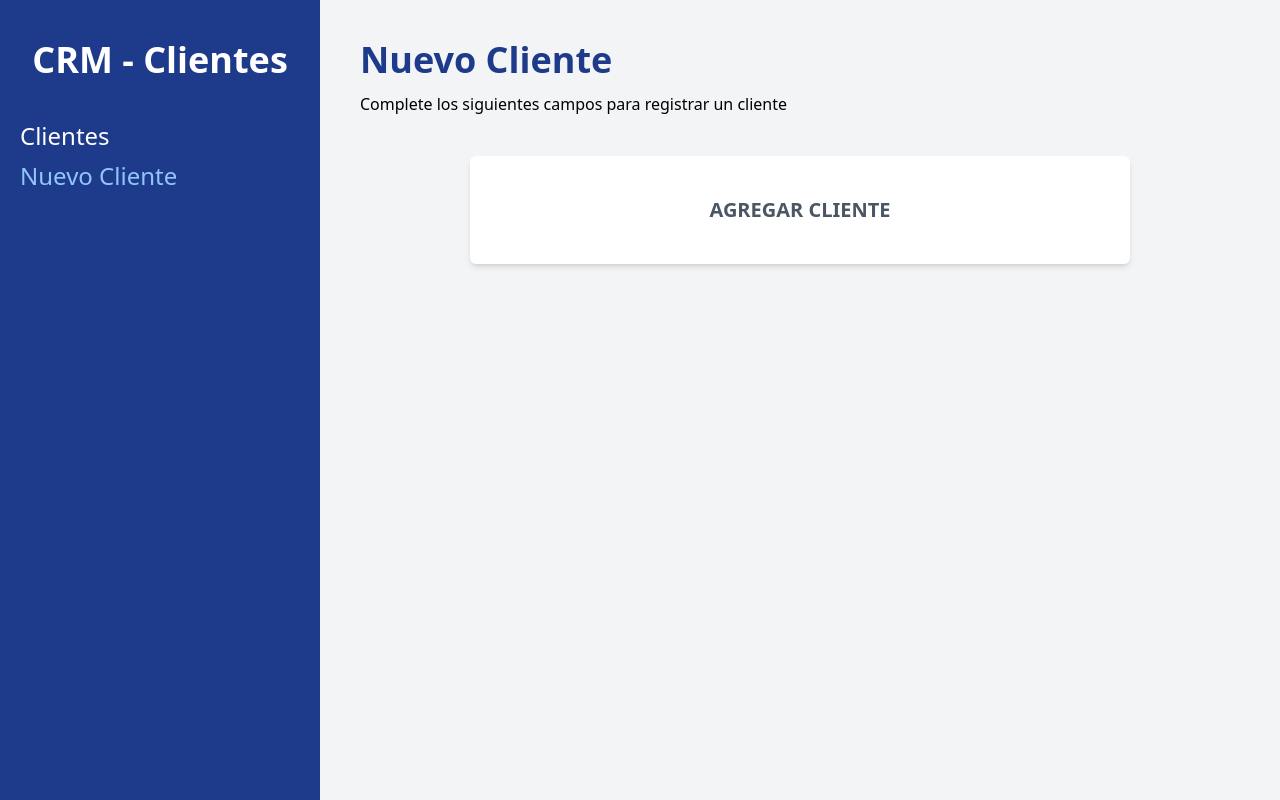
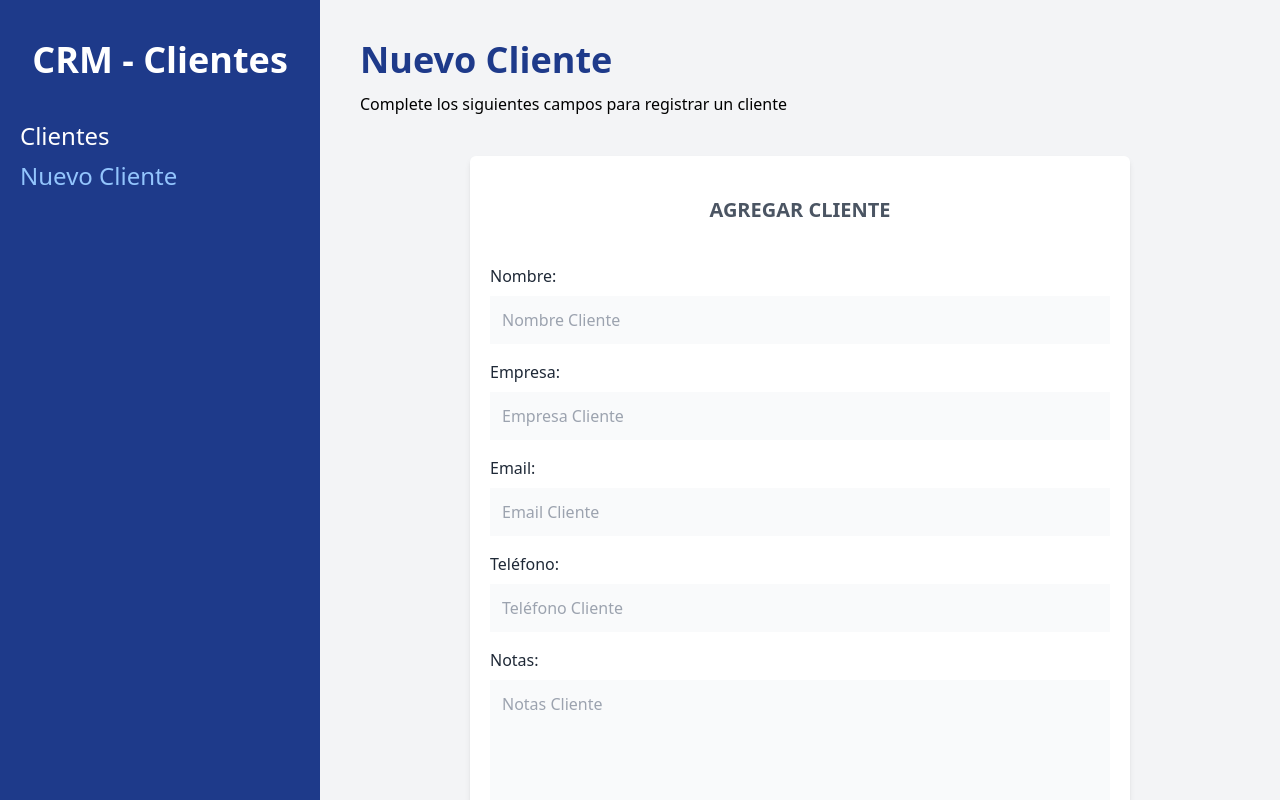
Before and after one commit to Alvarotloc/clients-manager, a React (Vite) app: page /clientes/nuevo in a window 1280 px wide. Built offline with nearby package versions, Linux system fonts and the light colour scheme.

Commit message:
Formulario creado, estilizado, y validado, creada también la base de datos y añadiso json.server

```diff
--- /dev/null
+++ b/db.json
@@ -0,0 +1,3 @@
+{
+    "clientes" : []
+}
--- a/package.json
+++ b/package.json
@@ -9,11 +9,13 @@
   },
   "dependencies": {
     "autoprefixer": "^10.4.4",
+    "formik": "^2.2.9",
     "postcss": "^8.4.12",
     "react": "^18.0.0",
     "react-dom": "^18.0.0",
     "react-router-dom": "^6.3.0",
-    "tailwindcss": "^3.0.24"
+    "tailwindcss": "^3.0.24",
+    "yup": "^0.32.11"
   },
   "devDependencies": {
     "@types/react": "^18.0.0",
--- /dev/null
+++ b/src/components/Alerta.tsx
@@ -0,0 +1,13 @@
+type children = {
+  children : string | number
+}
+
+const Alerta = ({children}:children):JSX.Element => {
+  return (
+    <div className="text-center my-4 bg-red-600 text-white font-bold p-3 uppercase">
+    {children}
+    </div>
+  )
+}
+
+export default Alerta
--- a/src/components/Formulario.tsx
+++ b/src/components/Formulario.tsx
@@ -1,9 +1,136 @@
-const Formulario = ():JSX.Element => {
+import { Formik, Form, Field } from "formik";
+import * as Yup from "yup";
+import Alerta from "./Alerta";
+
+interface valoresForm {
+  nombre: string;
+  empresa: string;
+  email: string;
+  telefono: number | string;
+  notas: string;
+}
+
+const Formulario = (): JSX.Element => {
+  const nuevoClienteSchema = Yup.object().shape({
+    nombre: Yup.string()
+      .min(3, "El nombre es demasiado corto")
+      .max(20, "El mombre es demasiado largo")
+      .required("El nombre del cliente es obligatorio"),
+    empresa: Yup.string().required("El nombre de la empresa es obligatorio"),
+    email: Yup.string()
+      .email("El email ha de tener un formato válido")
+      .required("El email es obligatorio"),
+    telefono: Yup.number()
+      .typeError("El número no es válido")
+      .integer("El número no es válido")
+      .positive("El número no es válido"),
+  });
+
+  const handleSubmit = (values: valoresForm) => {};
+
   return (
     <div className="bg-white mt-10 px-5 py-10 rounded-md shadow-md md:w-3/4 mx-auto">
-        <h1 className="text-gray-600 font-bold text-xl uppercase text-center">Agregar Cliente</h1>
+      <h1 className="text-gray-600 font-bold text-xl uppercase text-center">
+        Agregar Cliente
+      </h1>
+      <Formik
+        initialValues={{
+          nombre: "",
+          empresa: "",
+          email: "",
+          telefono: "",
+          notas: "",
+        }}
+        onSubmit={(values: valoresForm) => handleSubmit(values)}
+        validationSchema={nuevoClienteSchema}
+      >
+        {({ errors, touched }) => {
+          return (
+            <Form className="mt-10">
+              <div className="mb-4">
+                <label className="text-gray-800" htmlFor="nombre">
+                  Nombre:
+                </label>
+                <Field
+                  type="text"
+                  placeholder="Nombre Cliente"
+                  className="mt-2 block w-full p-3 bg-gray-50"
+                  id="nombre"
+                  name="nombre"
+                />
+                {errors.nombre && touched.nombre ? (
+                  <Alerta>{errors.nombre}</Alerta>
+                ) : null}
+              </div>
+              <div className="mb-4">
+                <label className="text-gray-800" htmlFor="empresa">
+                  Empresa:
+                </label>
+                <Field
+                  type="text"
+                  placeholder="Empresa Cliente"
+                  className="mt-2 block w-full p-3 bg-gray-50"
+                  id="empresa"
+                  name="empresa"
+                />
+                {errors.empresa && touched.empresa ? (
+                  <Alerta>{errors.empresa}</Alerta>
+                ) : null}
+              </div>
+              <div className="mb-4">
+                <label className="text-gray-800" htmlFor="email">
+                  Email:
+                </label>
+                <Field
+                  type="email"
+                  placeholder="Email Cliente"
+                  className="mt-2 block w-full p-3 bg-gray-50"
+                  id="email"
+                  name="email"
+                />
+                {errors.email && touched.email ? (
+                  <Alerta>{errors.email}</Alerta>
+                ) : null}
+              </div>
+              <div className="mb-4">
+                <label className="text-gray-800" htmlFor="telefono">
+                  Teléfono:
+                </label>
+                <Field
+                  type="tel"
+                  placeholder="Teléfono Cliente"
+                  className="mt-2 block w-full p-3 bg-gray-50"
+                  id="telefono"
+                  name="telefono"
+                />
+                {errors.telefono && touched.telefono ? (
+                  <Alerta>{errors.telefono}</Alerta>
+                ) : null}
+              </div>
+              <div className="mb-4">
+                <label className="text-gray-800" htmlFor="notas">
+                  Notas:
+                </label>
+                <Field
+                  as="textarea"
+                  type="text"
+                  placeholder="Notas Cliente"
+                  className="mt-2 block w-full p-3 bg-gray-50 h-40"
+                  id="notas"
+                  name="notas"
+                />
+              </div>
+              <input
+                type="submit"
+                value="Agregar Cliente"
+                className="mt-5 w-full bg-blue-800 p-3 text-white uppercase font-bold text-lg cursor-pointer transition-colors hover:bg-blue-900"
+              />
+            </Form>
+          );
+        }}
+      </Formik>
     </div>
-  )
-}
+  );
+};
 
-export default Formulario
+export default Formulario;
--- a/src/layout/Layout.tsx
+++ b/src/layout/Layout.tsx
@@ -27,7 +27,7 @@
           </Link>
         </nav>
       </div>
-      <div className="md:w-3/4 p-10">
+      <div className="md:w-3/4 p-10 md:h-screen overflow-scroll">
         <Outlet />
       </div>
     </div>
```
Also changed, not shown: 1 other file (tests, documents, lock files or other folders).
